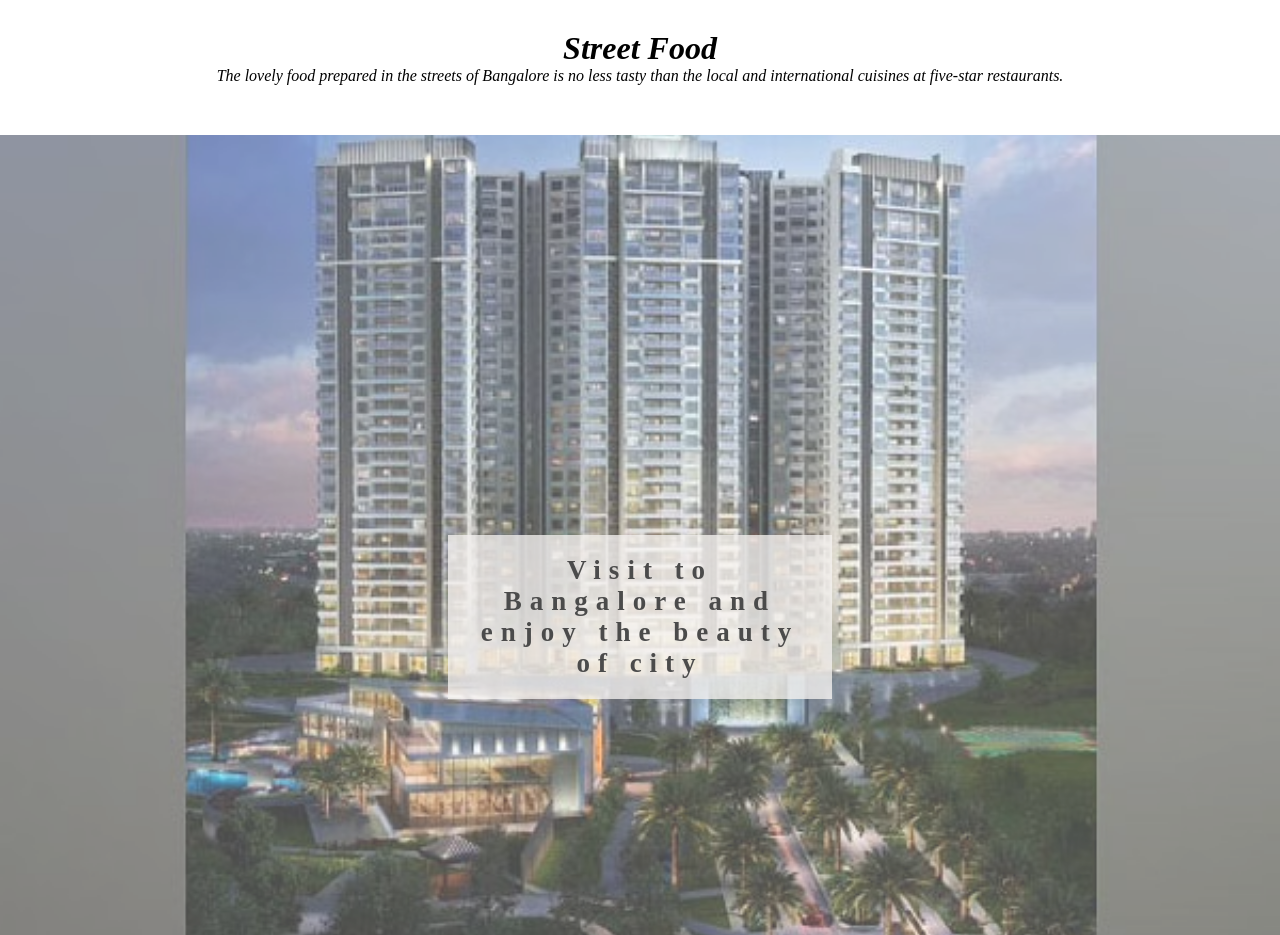
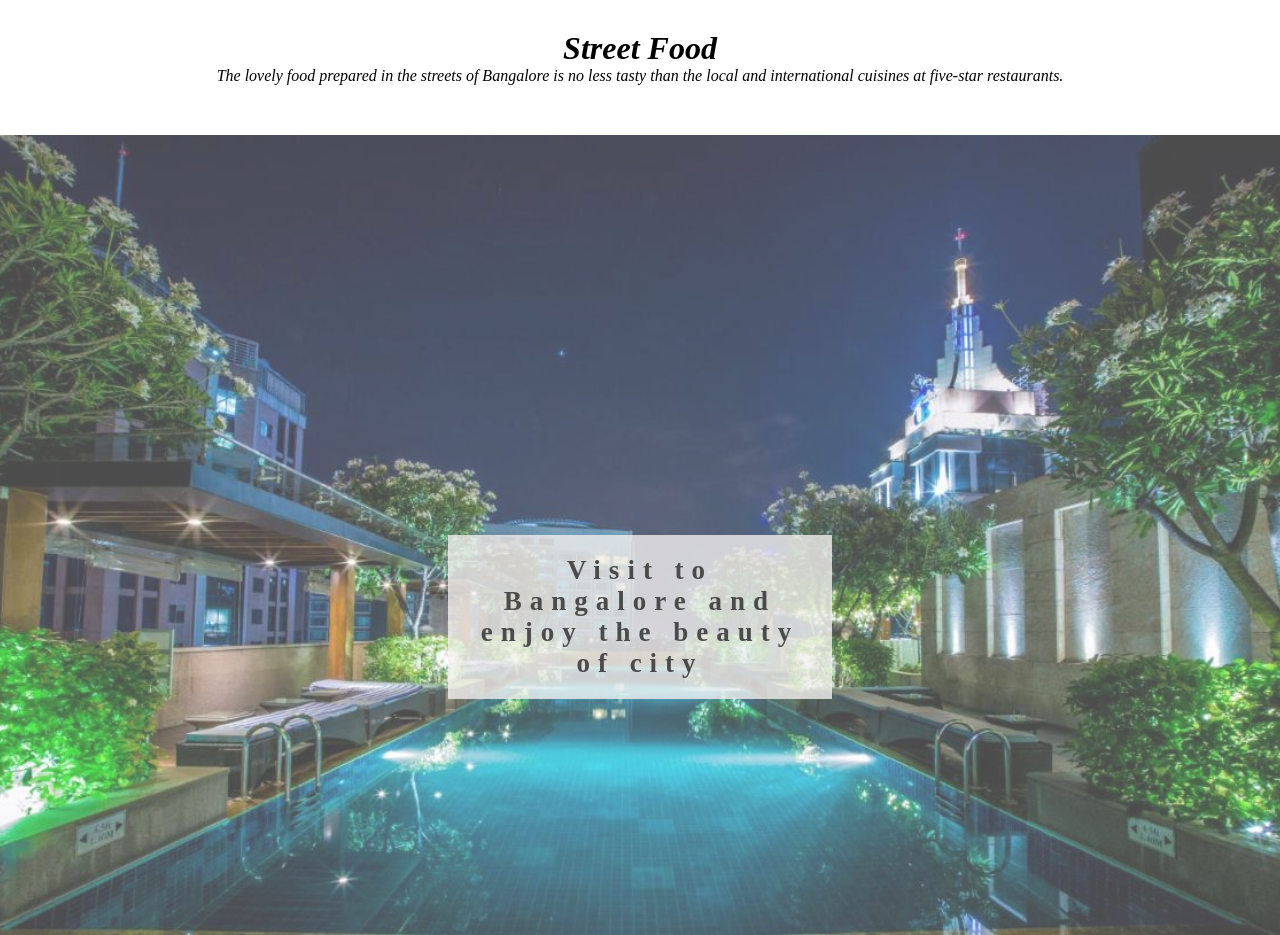
Before and after one commit to anusham952/mini-project, a plain HTML site: page index.html in a window 1280 px wide. Shown: the part 4640-5575 px from the top of the page. Drawn offline with Linux system fonts and the light colour scheme.

Commit message:
Images added

```diff
--- a/styles.css
+++ b/styles.css
@@ -165,7 +165,7 @@
 }
 .Section-11{
     height: 100vh;
-    background-image: url(/images/phoenixs.avif);
+    background-image: url(/images/city.jpg);
     background-size: cover;
     background-attachment: fixed;
     background-repeat: no-repeat;
```
Also changed, not shown: images/city.jpg (added), images/phoenixs.avif (deleted).
